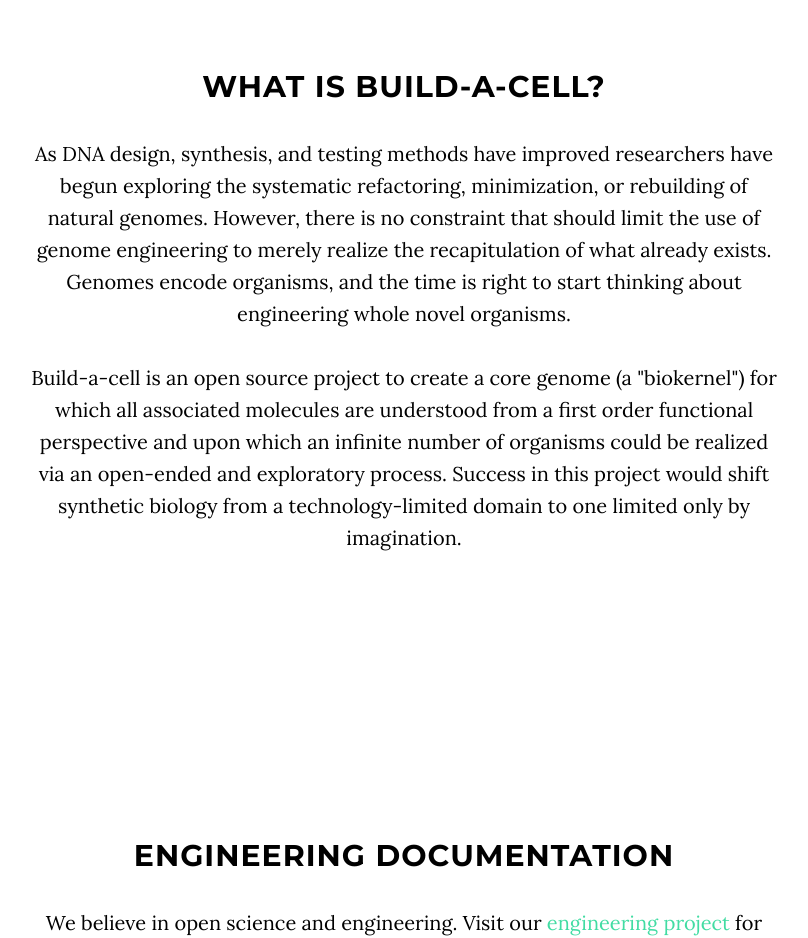
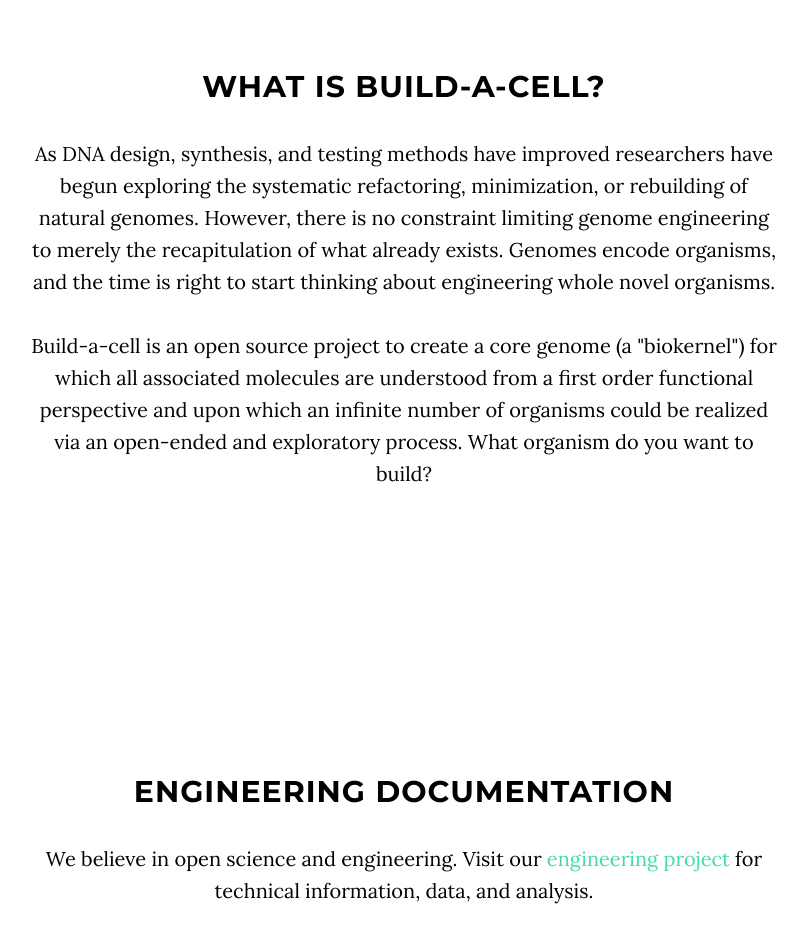
Before and after one commit to BuildACell/buildacell.github.io, a website: page index.html in a window 1280 px wide. Shown: the part 980-1918 px from the top of the page, without its empty margins (236-1044 px from the left). Drawn offline with nearby package versions, Linux system fonts and the light colour scheme; some packages are replaced by stand-ins of ours.

Commit message:
updated What is Build-a-cell

```diff
--- a/index.html
+++ b/index.html
@@ -94,19 +94,16 @@
                   As DNA design, synthesis, and testing methods have improved
                   researchers have begun exploring the systematic refactoring,
                   minimization, or rebuilding of natural genomes.  However, there
-                  is no constraint that should limit the use of genome engineering
-                  to merely realize the recapitulation of what already exists. Genomes
-                  encode organisms, and the time is right to start thinking
-                  about engineering whole novel organisms.
+                  is no constraint limiting genome engineering to merely the recapitulation
+                  of what already exists. Genomes encode organisms, and the time is right
+                  to start thinking about engineering whole novel organisms.
                   <br>
                   <br>
                   Build-a-cell is an open source project to create a core genome
                   (a "biokernel") for which all associated molecules are understood from a first
                   order functional perspective and upon which an infinite number of
-                  organisms could be realized via an open-ended and exploratory process. Success in
-                  this project would shift synthetic biology from a technology-limited domain to one
-                  limited only by imagination.
-
+                  organisms could be realized via an open-ended and exploratory process. What organism
+                  do you want to build?
                 </p>
             </div>
         </div>
```
